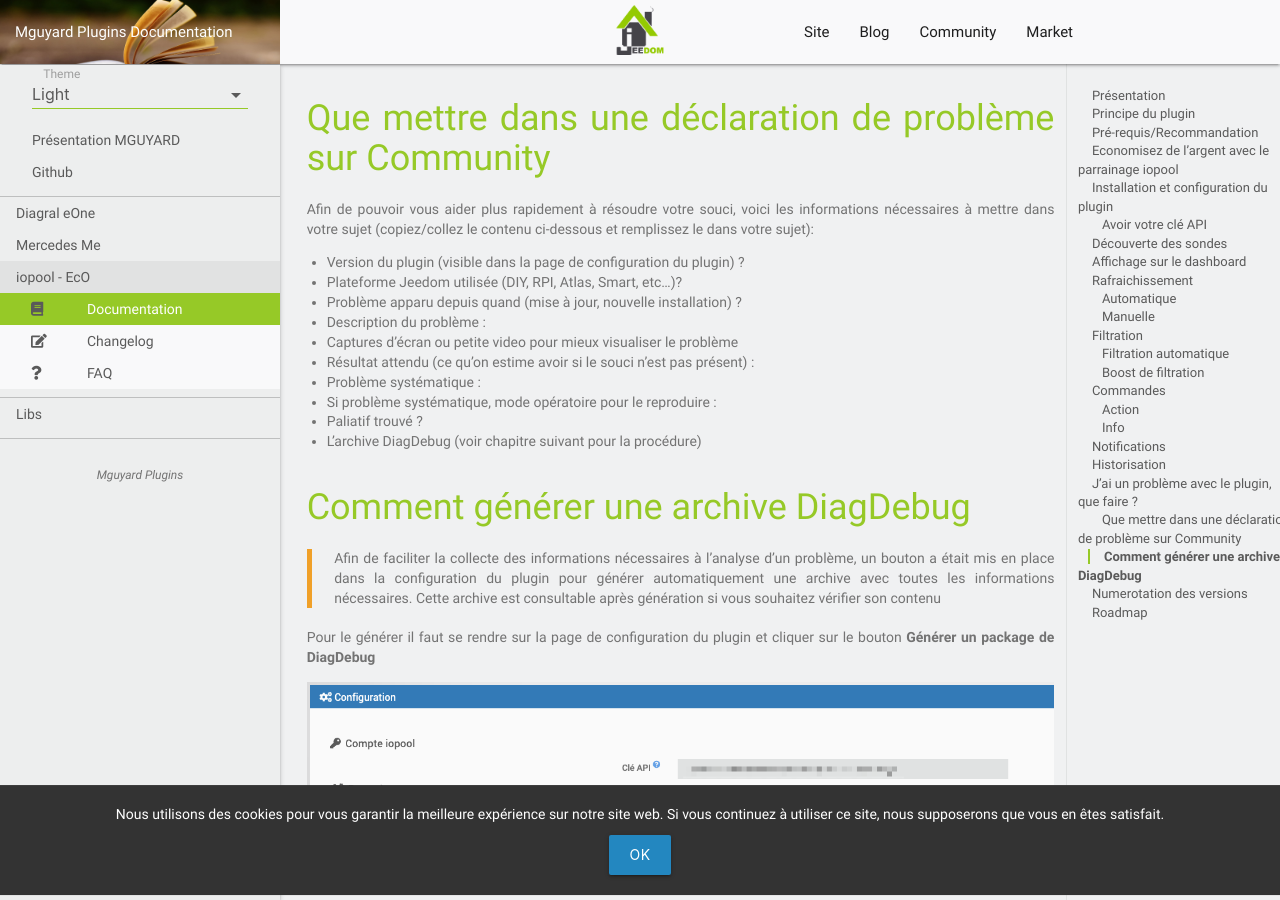
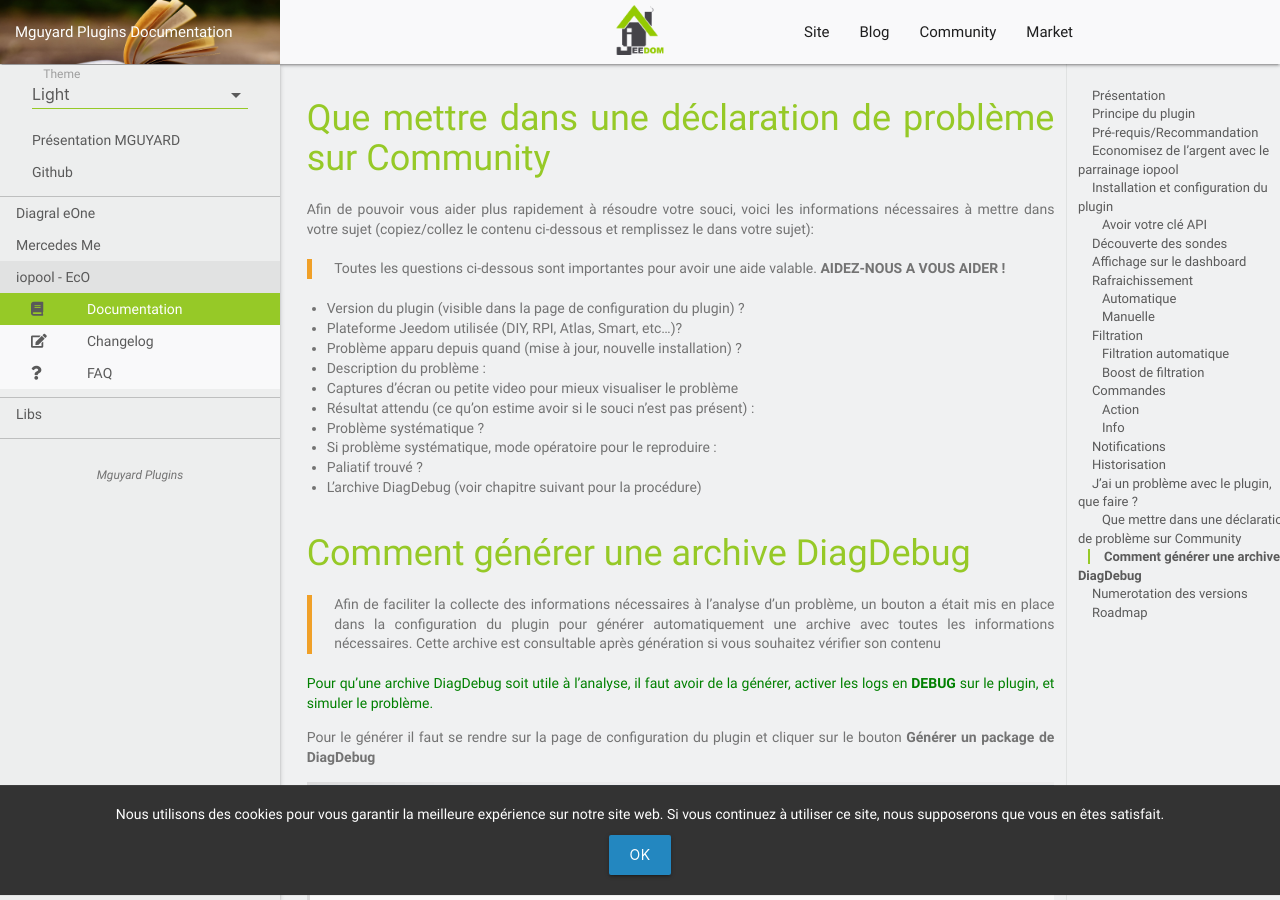
Before and after one commit to mguyard/Jeedom-Documentations, a Jekyll site: the page built from fr_FR/iopool_EcO/documentation.md, in a window 1280 px wide and 900 px high, scrolled down 8872 px. Built offline with Jekyll 4.4.1, drawn with Linux system fonts in a browser that asks for light colours; our own code applies the rules of GitHub Pages for plain Markdown files.

Commit message:
iopool_EcO - Mise à jour doc

```diff
--- a/fr_FR/iopool_EcO/documentation.md
+++ b/fr_FR/iopool_EcO/documentation.md
@@ -210,13 +210,15 @@
 
 Afin de pouvoir vous aider plus rapidement à résoudre votre souci, voici les informations nécessaires à mettre dans votre sujet (copiez/collez le contenu ci-dessous et remplissez le dans votre sujet):
 
+> Toutes les questions ci-dessous sont importantes pour avoir une aide valable. __AIDEZ-NOUS A VOUS AIDER !__
+
 - Version du plugin (visible dans la page de configuration du plugin) ?
 - Plateforme Jeedom utilisée (DIY, RPI, Atlas, Smart, etc...)?
 - Problème apparu depuis quand (mise à jour, nouvelle installation) ?
 - Description du problème :
 - Captures d'écran ou petite video pour mieux visualiser le problème
 - Résultat attendu (ce qu'on estime avoir si le souci n'est pas présent) :
-- Problème systématique :
+- Problème systématique ?
 - Si problème systématique, mode opératoire pour le reproduire :
 - Paliatif trouvé ?
 - L'archive DiagDebug (voir chapitre suivant pour la procédure)
@@ -226,6 +228,8 @@
 > Afin de faciliter la collecte des informations nécessaires à l'analyse d'un problème, un bouton a était mis en place dans la configuration
 > du plugin pour générer automatiquement une archive avec toutes les informations nécessaires.
 > Cette archive est consultable après génération si vous souhaitez vérifier son contenu
+
+<span style="color:green">Pour qu'une archive DiagDebug soit utile à l'analyse, il faut avoir de la générer, activer les logs en __DEBUG__ sur le plugin, et simuler le problème.</span>
 
 Pour le générer il faut se rendre sur la page de configuration du plugin et cliquer sur le bouton __Générer un package de DiagDebug__
 
```
